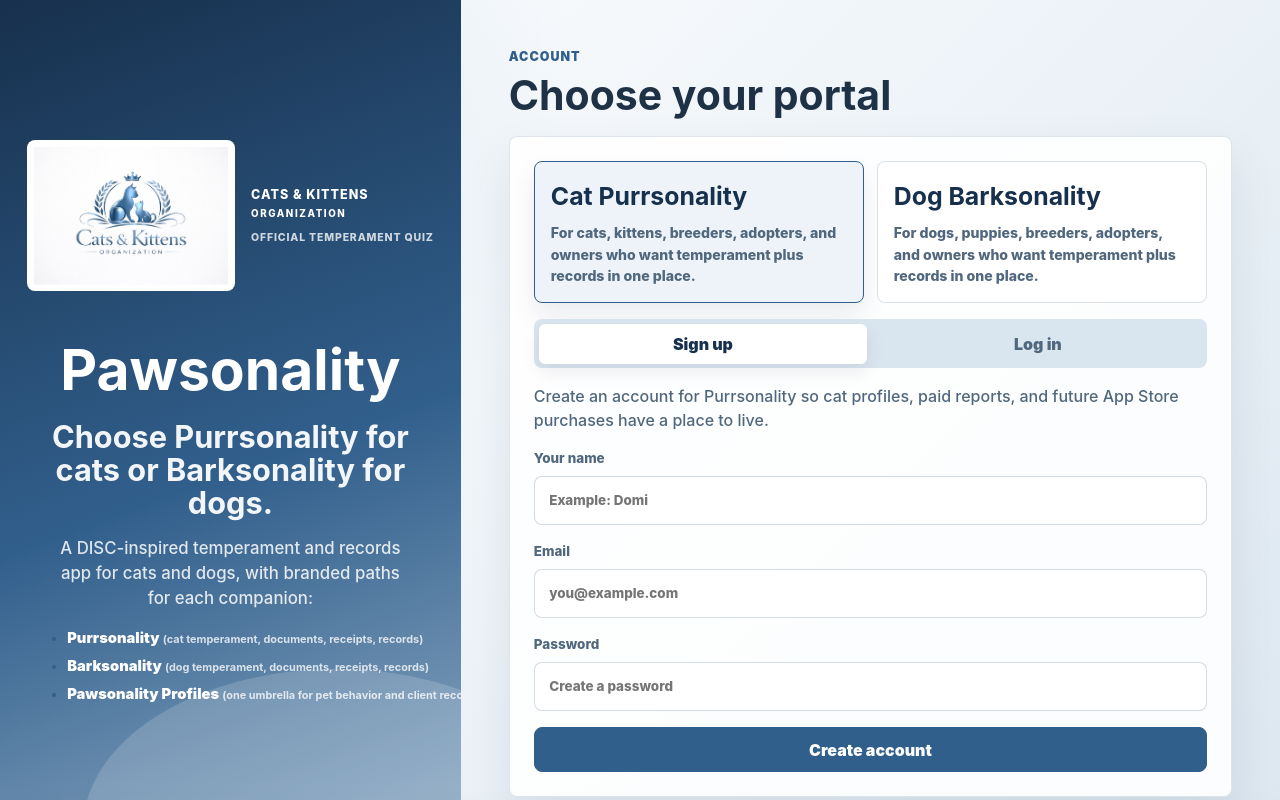
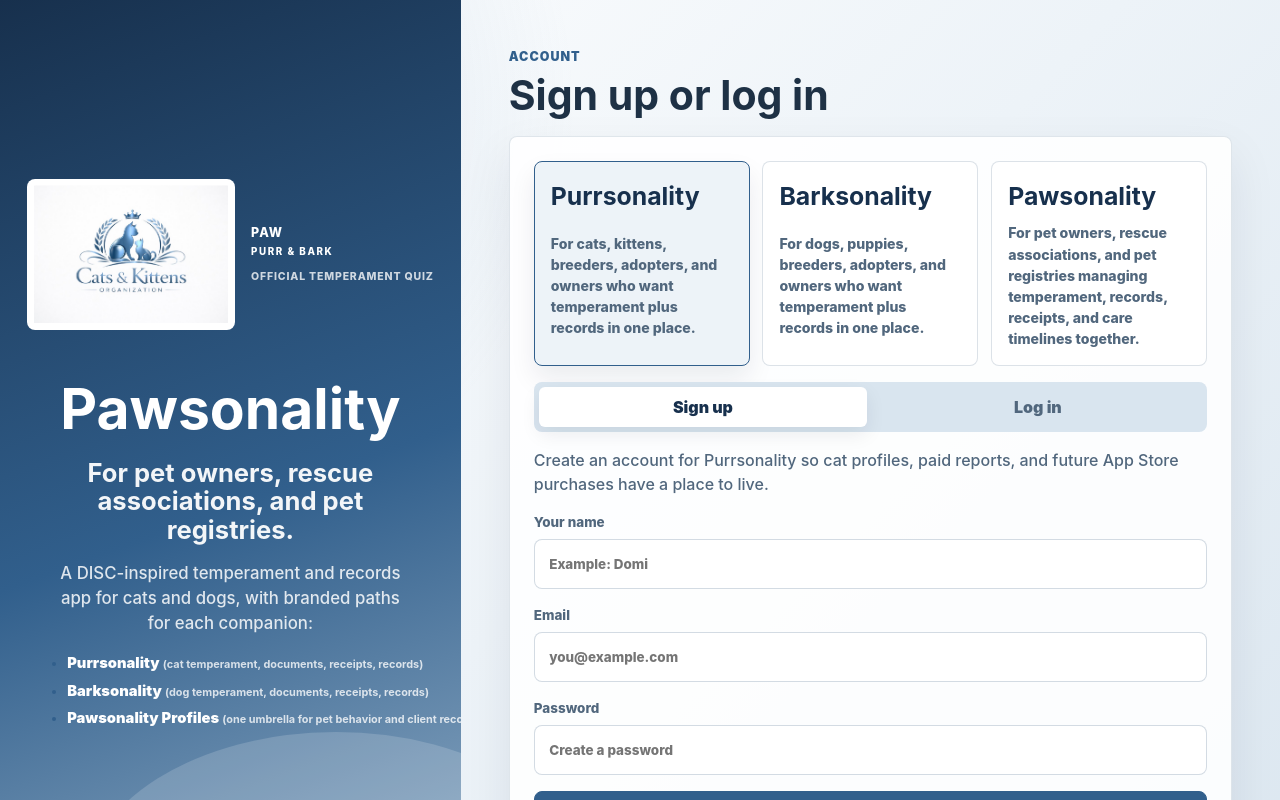
Before and after one commit to CatsKittensOrg/cat-purrsonality, a React (Vite) app: page / in a window 1280 px wide. Shown: the top 800 px of the page. Built offline with nearby package versions, Linux system fonts and the light colour scheme.

Commit message:
Add files via upload

```diff
--- a/src/main.jsx
+++ b/src/main.jsx
@@ -16,7 +16,7 @@
   cat: {
     key: 'cat',
     name: 'Purrsonality',
-    label: 'Cat Purrsonality',
+    label: 'Purrsonality',
     animal: 'cat',
     animalPlural: 'cats',
     headline: 'Decode and predict your cat’s behavior.',
@@ -25,11 +25,20 @@
   dog: {
     key: 'dog',
     name: 'Barksonality',
-    label: 'Dog Barksonality',
+    label: 'Barksonality',
     animal: 'dog',
     animalPlural: 'dogs',
     headline: 'Decode and predict your dog’s behavior.',
     description: 'For dogs, puppies, breeders, adopters, and owners who want temperament plus records in one place.',
+  },
+  mixed: {
+    key: 'mixed',
+    name: 'Pawsonality',
+    label: 'Pawsonality',
+    animal: 'pet',
+    animalPlural: 'pets',
+    headline: 'Decode and organize your cats and dogs together.',
+    description: 'For pet owners, rescue associations, and pet registries managing temperament, records, receipts, and care timelines together.',
   },
 };
 
@@ -926,16 +935,16 @@
     <main className="app-shell">
       <section className="hero-panel">
         <div className="brand-lockup">
-          <img src="/assets/cats-kittens-logo.jpg" alt="Cats & Kittens Organization logo" />
+          <img src="/assets/cats-kittens-logo.jpg" alt="PAW Purr & Bark logo" />
           <div>
-            <p>Cats & Kittens</p>
-            <p className="brand-subline">Organization</p>
+            <p>PAW</p>
+            <p className="brand-subline">Purr & Bark</p>
             <small>Official Temperament Quiz</small>
           </div>
         </div>
         <div className="hero-copy">
           <h1>Pawsonality</h1>
-          <strong>{account ? activeBrand.headline : 'Choose Purrsonality for cats or Barksonality for dogs.'}</strong>
+          <strong>{account ? activeBrand.headline : 'For pet owners, rescue associations, and pet registries.'}</strong>
           <p>
             A DISC-inspired temperament and records app for cats and dogs, with branded paths for each companion:
           </p>
@@ -953,7 +962,7 @@
             <span className="eyebrow">
               {view === 'admin' ? 'Admin' : !account ? 'Account' : complete ? 'Results ready' : step === 0 ? 'Cat profile' : `Question ${step} of ${activeQuestions.length}`}
             </span>
-            <h2>{view === 'admin' ? 'Pawsonality Control Room' : !account ? 'Choose your portal' : complete ? `${catName}'s ${activeBrand.name} Map` : step === 0 ? `Start ${activeBrand.name}` : question.prompt}</h2>
+            <h2>{view === 'admin' ? 'Pawsonality Control Room' : !account ? 'Sign up or log in' : complete ? `${catName}'s ${activeBrand.name} Map` : step === 0 ? `Start ${activeBrand.name}` : question.prompt}</h2>
           </div>
           <div className="account-actions">
             {account ? <span>{account.email}</span> : null}
@@ -1032,7 +1041,7 @@
         {view !== 'admin' && account && complete && (!activeSettings.requirePayment || hasPremiumReport) && <Results profile={profile} results={results} onRetake={resetQuiz} />}
       </section>
       <figure className="page-cat-strip">
-        <img src="/assets/cat-family-cropped.png" alt="A lineup of Cats & Kittens organization cats" />
+        <img src="/assets/cat-family-cropped.png" alt="A lineup of PAW Purr & Bark pets" />
       </figure>
     </main>
   );
@@ -1849,7 +1858,7 @@
       <ul>
         <li>Supabase database for real users, saved cat profiles, admin-only access, and shared content updates.</li>
         <li>Stripe checkout account keys and a secure payment endpoint so card payments are real.</li>
-        <li>A private admin role so only Cats & Kittens Organization can manage app content.</li>
+        <li>A private admin role so only PAW Purr & Bark can manage app content.</li>
       </ul>
     </section>
   );
--- a/src/styles.css
+++ b/src/styles.css
@@ -131,11 +131,11 @@
 
 .hero-copy strong {
   display: block;
-  max-width: 28rem;
+  max-width: 42rem;
   margin: 1.2rem auto 0;
   color: rgba(255, 255, 255, 0.94);
-  font-size: clamp(1.25rem, 2.4vw, 2rem);
-  line-height: 1.08;
+  font-size: clamp(1.18rem, 2vw, 1.75rem);
+  line-height: 1.12;
 }
 
 .hero-copy p {
@@ -318,7 +318,7 @@
 
 .brand-choice-grid {
   display: grid;
-  grid-template-columns: repeat(2, minmax(0, 1fr));
+  grid-template-columns: repeat(3, minmax(0, 1fr));
   gap: 0.8rem;
 }
 
```
